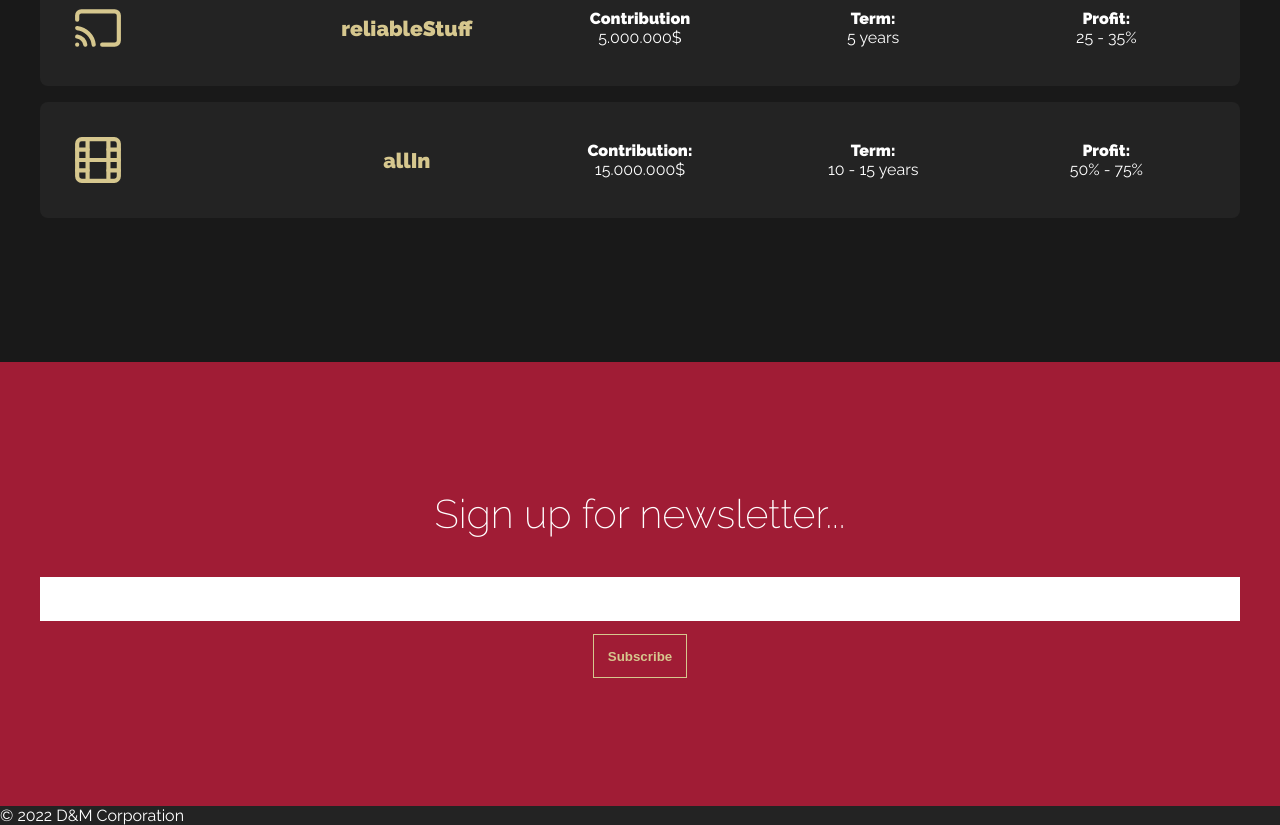
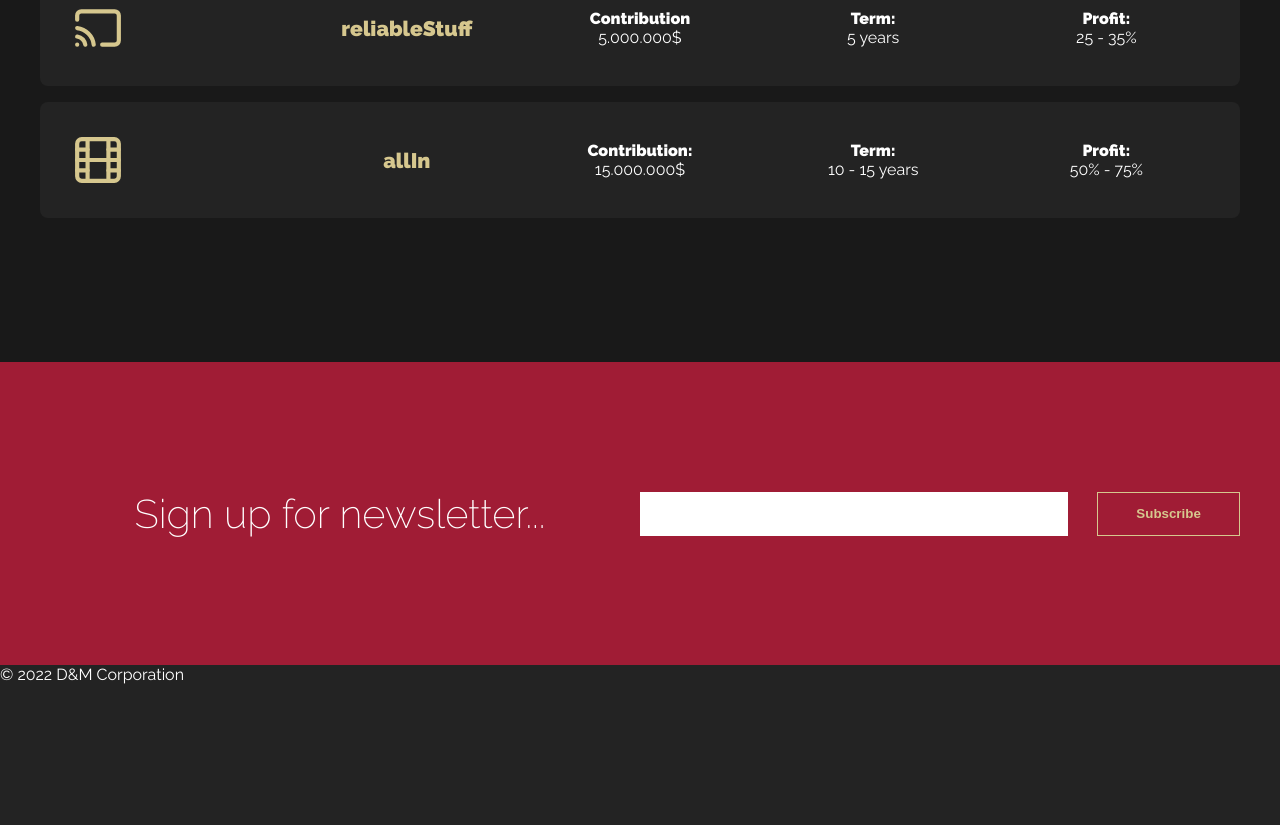
Before and after one commit to sldata/Diamonds-Gold-Money-Website, a website: page index.html in a window 1280 px wide. Shown: the part 3900-4725 px from the top of the page. After the commit the page ends 4584 px from the top, so only its background shows below. Drawn offline with Linux system fonts and the light colour scheme.

Commit message:
added responsive newsletter section

```diff
--- a/src/sass/_medium.scss
+++ b/src/sass/_medium.scss
@@ -1,6 +1,6 @@
 @media (min-width: 768px) {
 	.cards {
-		&__box{
+		&__box {
 			padding: 10em 2em;
 		}
 		&__card {
@@ -19,20 +19,38 @@
 			}
 		}
 	}
-		.plans{
+	.plans {
 		padding: 8em 2em;
-			&__box{
+		&__box {
 			display: grid;
 			grid-template-columns: repeat(5, 1fr);
 			align-items: center;
 		}
-			&__item{
+		&__item {
 			margin: 0 1em;
-
 		}
-			&__item-name{
+		&__item-name {
 			margin-top: 0;
 			margin-bottom: 0;
 		}
 	}
+
+	.newsletter {
+		&__wrapper {
+			display: grid;
+			grid-template-columns: 1fr 1fr;
+			align-items: center;
 		}
+		&__text {
+			margin-bottom: 0;
+		}
+		&__form {
+			display: grid;
+			grid-template-columns: 3fr 1fr;
+			gap: 1.8em;
+		}
+		.form-input {
+			margin-bottom: 0;
+		}
+	}
+}
```
Also changed, not shown: dist/css/style.min.css. Lines whose indentation alone changed are shown as unchanged.
